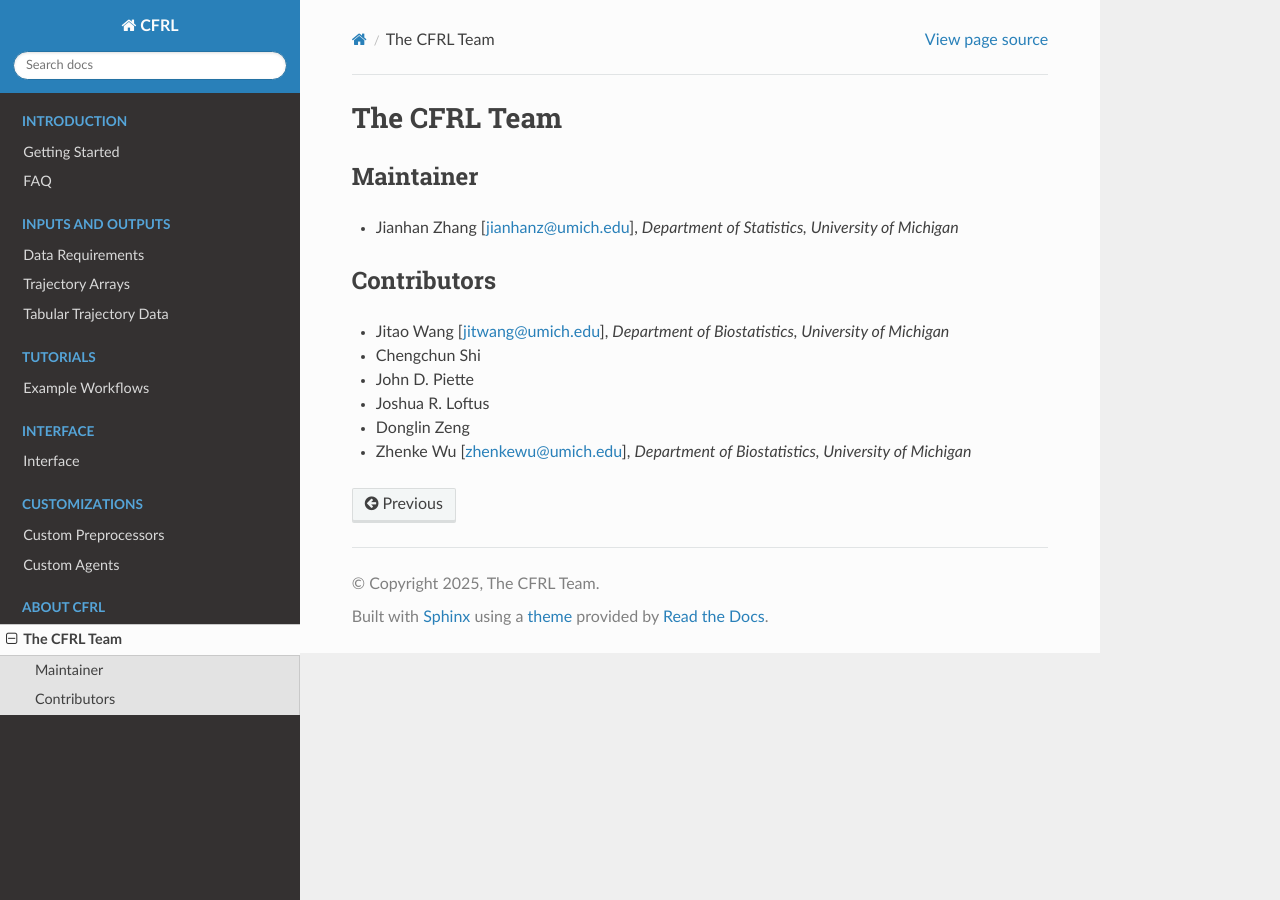
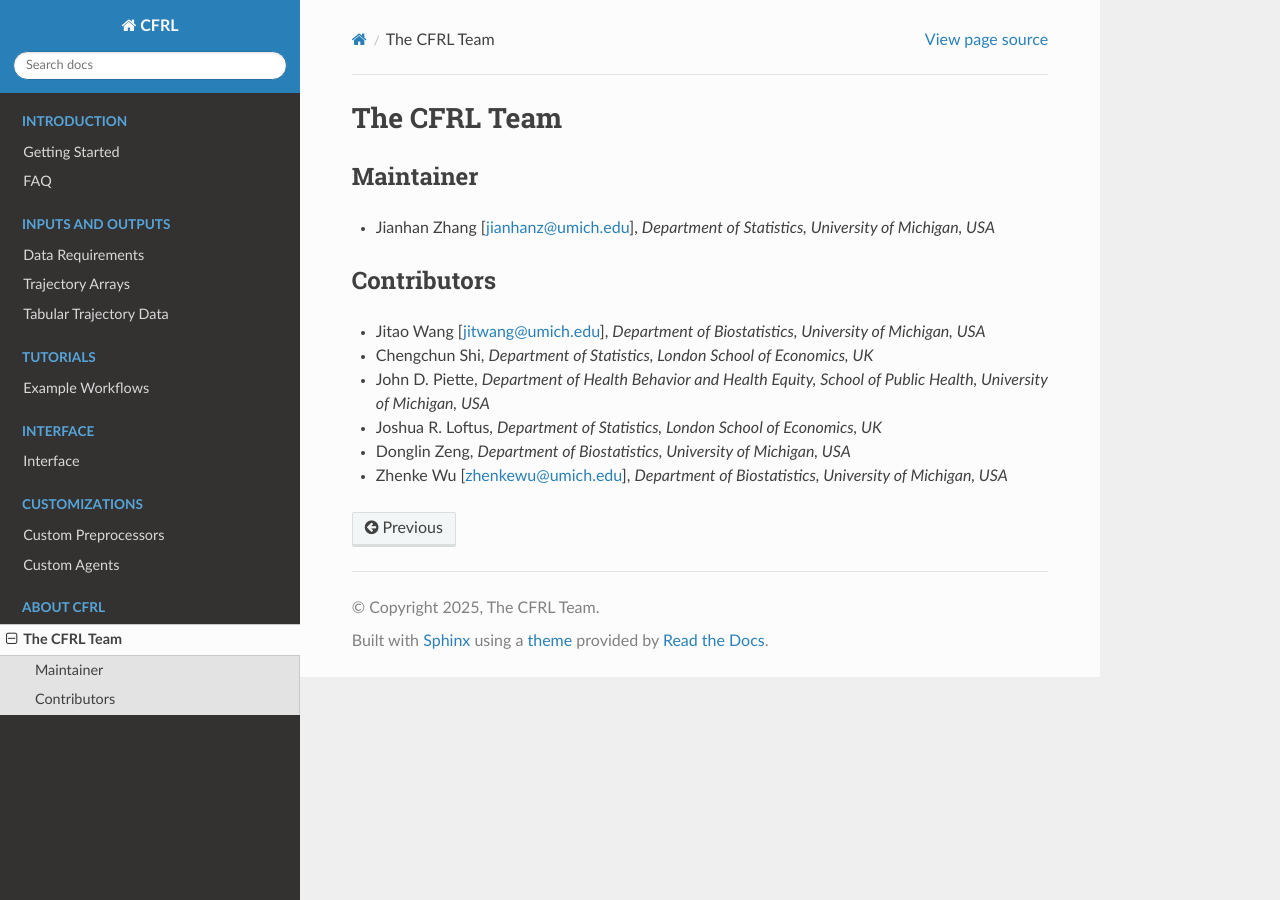
Before and after one commit to zhenkewu/CFRL, a Sphinx documentation site: the page built from docs/source/about_cfrl/the_cfrl_team.rst, in a window 1280 px wide. Built offline with Sphinx 7.4.7 and the Read the Docs theme 3.1.0, drawn with Linux system fonts in a browser that asks for light colours.

Commit message:
Update the CFRL team info in documentation

```diff
--- a/docs/source/about_cfrl/the_cfrl_team.rst
+++ b/docs/source/about_cfrl/the_cfrl_team.rst
@@ -4,19 +4,20 @@ The CFRL Team
 Maintainer
 ---------------
 
-- Jianhan Zhang [jianhanz@umich.edu], *Department of Statistics, University of Michigan*
+- Jianhan Zhang [jianhanz@umich.edu], *Department of Statistics, University of Michigan, USA*
 
 Contributors
 ---------------
 
-- Jitao Wang [jitwang@umich.edu], *Department of Biostatistics, University of Michigan*
+- Jitao Wang [jitwang@umich.edu], *Department of Biostatistics, University of Michigan, USA*
 
-- Chengchun Shi
+- Chengchun Shi, *Department of Statistics, London School of Economics, UK*
 
-- John D. Piette
+- John D. Piette, *Department of Health Behavior and Health Equity, School of Public Health,
+  University of Michigan, USA*
 
-- Joshua R. Loftus
+- Joshua R. Loftus, *Department of Statistics, London School of Economics, UK*
 
-- Donglin Zeng
+- Donglin Zeng, *Department of Biostatistics, University of Michigan, USA*
 
-- Zhenke Wu [zhenkewu@umich.edu], *Department of Biostatistics, University of Michigan*
+- Zhenke Wu [zhenkewu@umich.edu], *Department of Biostatistics, University of Michigan, USA*
```
